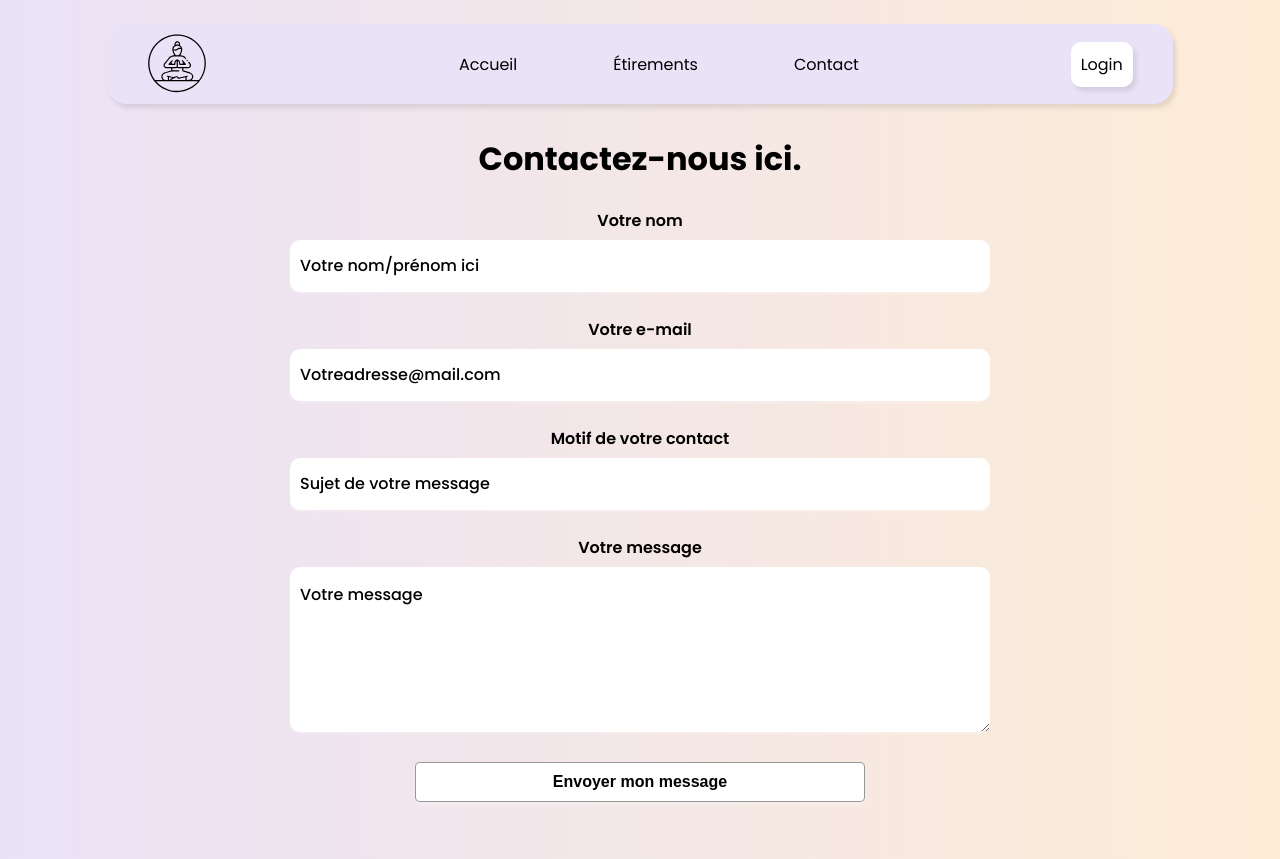
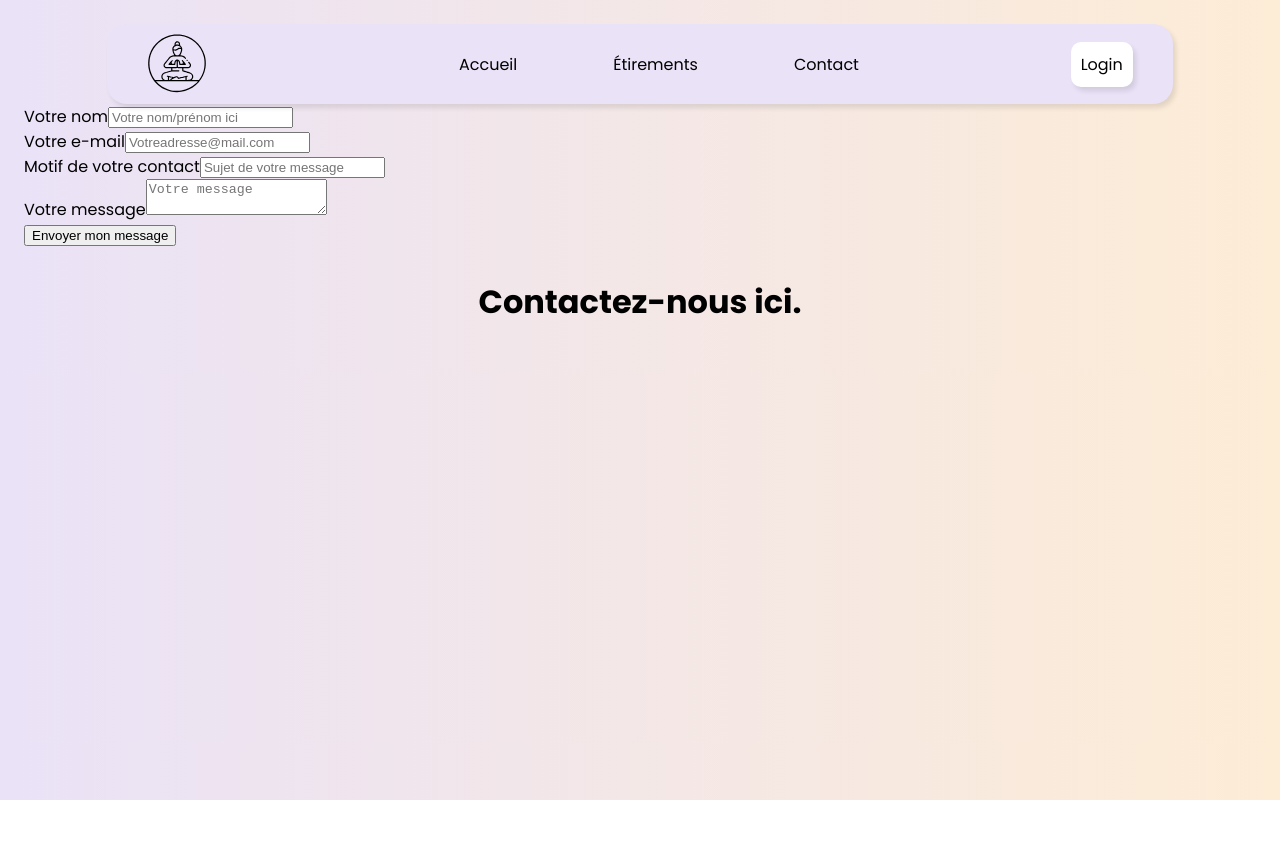
Before and after one commit to candiceboutet/ostretch, a React (Create React App) app in the folder front/: page /contact in a window 1280 px wide. After the commit the page ends 800 px from the top, so only its background shows below. Built offline with nearby package versions, Linux system fonts and the light colour scheme.

Commit message:
feat: contact form added

```diff
--- a/front/src/App.js
+++ b/front/src/App.js
@@ -1,12 +1,12 @@
 import React from 'react';
 import { Routes, Route } from 'react-router-dom';
+import { useState } from 'react';
 import Home from './pages/Home';
 import Stretch from './pages/Stretch';
 import Stretches from './pages/Stretches';
 import Login from './pages/Login';
 import Signup from './pages/Signup';
 import Navbar from './components/Navbar';
-import { useState } from 'react';
 import Error404 from './pages/Error404/error404';
 import MySpace from './pages/MySpace';
 import Formulaire from './pages/Contact/Formulaire';
--- a/front/src/components/Bookmarks/index.js
+++ b/front/src/components/Bookmarks/index.js
@@ -12,7 +12,7 @@ const Bookmarks = () => {
             headers: { Authorization: `Bearer ${token}` }
           };
 
-          axios.get(`http://localhost:3000/user/me/stretches`, config)
+          axios.get(`http://localhost:3001/user/me/stretches`, config)
             .then(response => {
               setBookmarks(response.data);
             })
@@ -26,7 +26,7 @@ const Bookmarks = () => {
             const config = {
                 headers: { Authorization: `Bearer ${token}` }
               };
-              axios.delete(`http://localhost:3000/user/me/stretches/${id}`, config)
+              axios.delete(`http://localhost:3001/user/me/stretches/${id}`, config)
               .then(response => {
                 setBookmarks(bookmarks.filter(bookmark => bookmark.id !== id));
               })
@@ -55,7 +55,7 @@ const Bookmarks = () => {
             </div>
          ))
         }
-        <Card title="Ajouter un favoris" img={plus} link={"/stretches"}/>
+        <Card title="Ajouter un favoris" img={plus} link={""}/>
         </div>
 
    </div>
--- a/front/src/pages/Contact/Formulaire.js
+++ b/front/src/pages/Contact/Formulaire.js
@@ -1,75 +1,73 @@
 // Styles
+import axios from 'axios';
 import './formulaire.scss';
+import { useState, useRef } from 'react';
 
 const ContactForm = () => {
-    const contactForm = document.getElementById('form__contact')
-    let name = document.getElementById('name');
-    let email = document.getElementById('email');
-    let subject = document.getElementById('subject');
-    let message = document.getElementById('message');
+    const contactFormRef = useRef(null);
+    const [name, setName] = useState('');
+    const [email, setEmail] = useState('');
+    const [subject, setSubject] = useState('');
+    const [message, setMessage] = useState('');
 
-    console.log(contactForm, name, email, subject, message)
-
-    contactForm.addEventListener('submit', (event) => {
+    const handleSubmit = (event) => {
         event.preventDefault();
 
         const formData = {
-            name: name.value,
-            email: email.value,
-            subject: subject.value,
-            message: message.value
-        }
+            name,
+            email,
+            subject,
+            message
+        };
 
-        fetch('http://localhost:3001/contact', {
-            method: 'POST',
-            headers: {
-              'Content-Type': 'application/json'
-            },
-            body: JSON.stringify(formData)
-          })
-          .then(response => response.text())
+        axios.post('http://localhost:3001/contact', formData)
+            .then(response => response.data)
             .then(data => {
                 if (data === 'success') {
-              console.log("email send");
-              name.value = "";
-              email.value = "";
-              subject.value = "";
-              message.value = "";
+                    console.log("email sent");
+                    setName('');
+                    setEmail('');
+                    setSubject('');
+                    setMessage('');
                 } else {
-              alert("Something went wrong");
+                    console.log("Something went wrong");
                 }
             });
-    });
-}
+    };
 
-const Formulaire = () => {
-    <ContactForm />
     return (
-        <div className="contactez-nous">
-            <h1>Contactez-nous ici.</h1>
-
-            <form className="form__contact" id="form__contact">
+        <form ref={contactFormRef} className="form__contact" onSubmit={handleSubmit}>
             <div>
-                    <label htmlFor="nom">Votre nom</label>
-                    <input type="text" id="name" placeholder="Votre nom/prénom ici" />
+                <label htmlFor="name">Votre nom</label>
+                <input type="text" id="name" placeholder="Votre nom/prénom ici" value={name} onChange={event => setName(event.target.value)} />
             </div>
             <div>
                 <label htmlFor="email">Votre e-mail</label>
-                    <input type="email" id="email" placeholder="Votreadresse@mail.com" />
+                <input type="email" id="email" placeholder="Votreadresse@mail.com" value={email} onChange={event => setEmail(event.target.value)} />
             </div>
             <div>
-                    <label htmlFor="email">Motif de votre contact</label>
-                    <input type="text" id="subject" placeholder="Sujet de votre message" />
+                <label htmlFor="subject">Motif de votre contact</label>
+                <input type="text" id="subject" placeholder="Sujet de votre message" value={subject} onChange={event => setSubject(event.target.value)} />
             </div>
             <div>
                 <label htmlFor="message">Votre message</label>
-                    <textarea id="message" placeholder="Votre message"></textarea>
+                <textarea id="message" placeholder="Votre message" value={message} onChange={event => setMessage(event.target.value)}></textarea>
             </div>
             <div>
-                    <button type="submit" value="Send Message">Envoyer mon message</button>
+                <button type="submit">Envoyer mon message</button>
             </div>
         </form>
+    );
+};
+
+const Formulaire = () => {
+    return (
+        <>
+            <ContactForm />
+            <div className="contactez-nous">
+                <h1>Contactez-nous ici.</h1>
             </div>
+        </>
     );
 };
 
--- a/front/src/pages/Stretches/index.js
+++ b/front/src/pages/Stretches/index.js
@@ -18,7 +18,7 @@ export default class Stretches extends Component {
     }
 
     componentDidMount() {
-        axios.get('http://localhost:3000/stretches')
+        axios.get('http://localhost:3001/stretches')
             .then(response => {
                 let stretches = response.data;
                 this.setState({ stretches })
```
Also changed, not shown: front/src/pages/Contact/contact.js (deleted, +0 -39 lines). Lines whose indentation alone changed are shown as unchanged.
